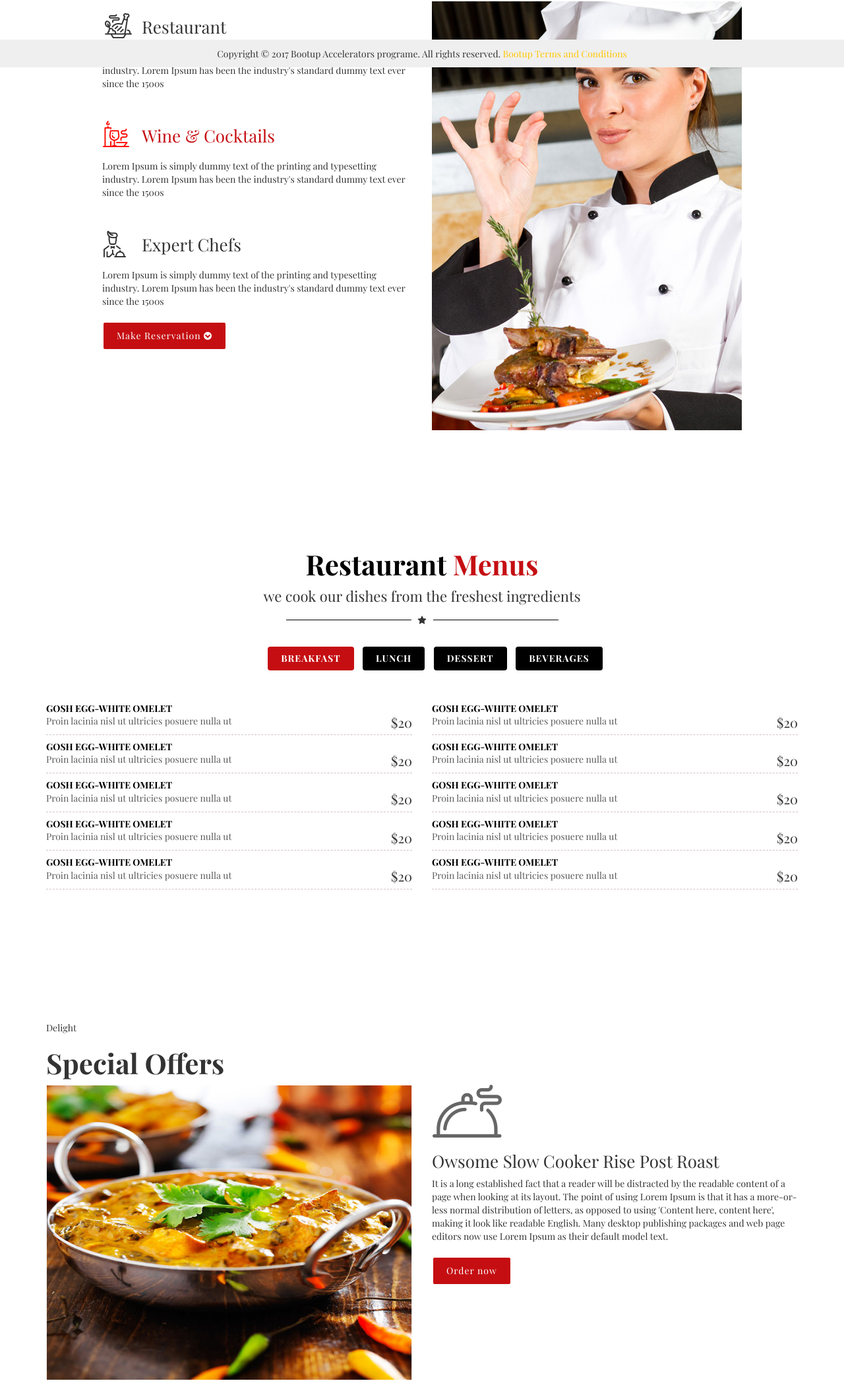
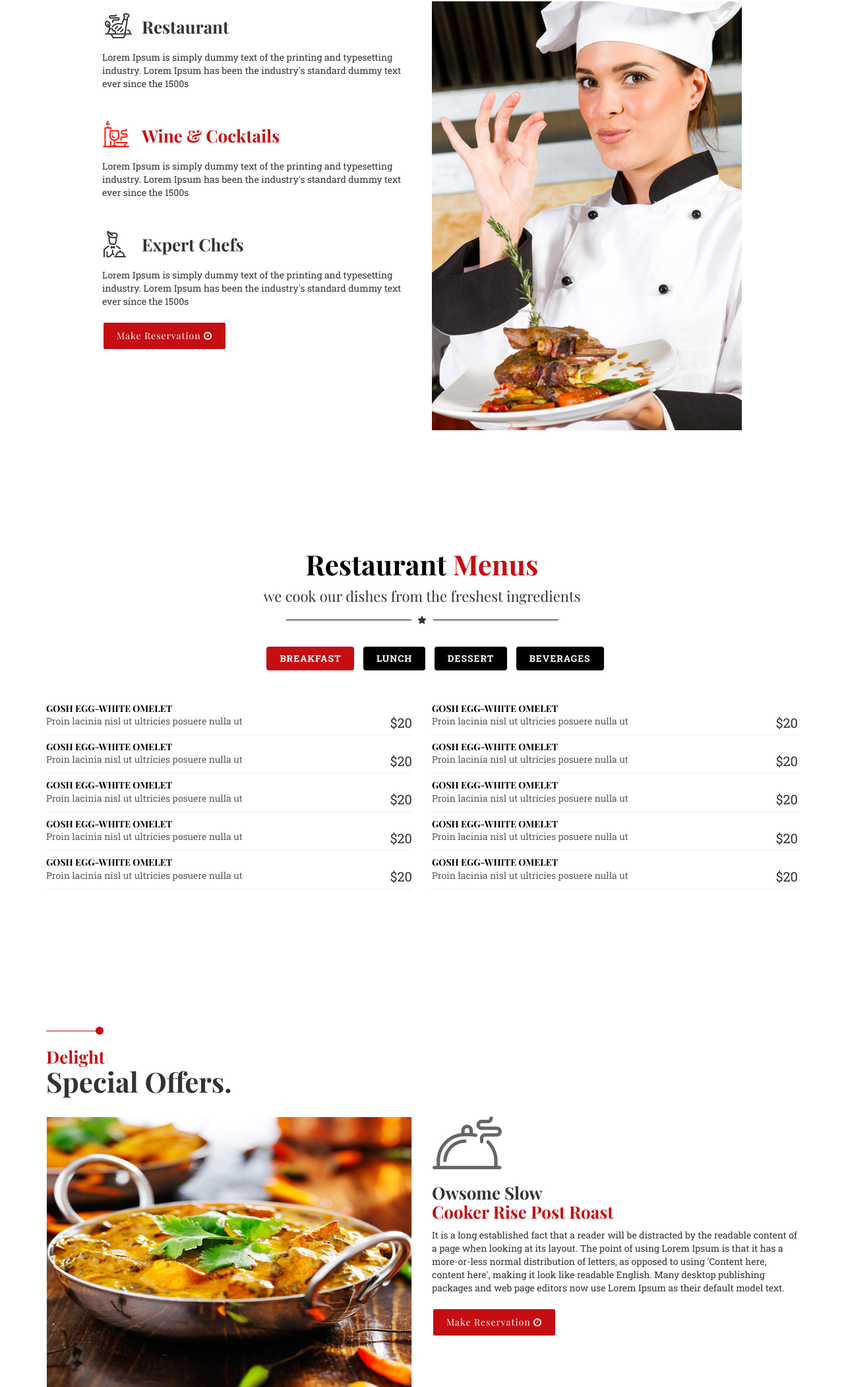
Before and after one commit to sanjukanwasi/spice, a plain HTML site: page index.html in a window 1280 px wide. Shown: the part 698-2800 px from the top of the page at 66% size. Drawn offline with nearby package versions, Linux system fonts and the light colour scheme; a web font is replaced by a local one.

Commit message:
bottom section

```diff
--- a/css/main.css
+++ b/css/main.css
@@ -2,7 +2,7 @@
  * MayBank v1
  */
 body {
-	 font-family: 'Playfair Display', serif;
+	 font-family:  "Roboto Slab", Arial, Tahoma, sans-serif;
      /*
 
 	 font-family: "Yanone Kaffeesatz", Arial, Tahoma, sans-serif;
@@ -14,10 +14,9 @@ body {
     */
   font-size:14px;
 }
-h3, h2, h4, .tabs li, .navbar-default .navbar-nav > li > a, strong, .sticky-signup p {
-}
+
 h2 { font-weight: 700; font-size:42px;}
-h1,h3, h2, h4, .tabs li, .navbar-default .navbar-nav > li > a, strong, .sticky-signup p,.btn,.entry-content p,.price, .section-4 {
+h1,h3, h2, h4, .tabs li, .navbar-default .navbar-nav > li > a, strong, .sticky-signup p,.btn,.entry-content p, .section-4 {
 font-family: 'Playfair Display', serif;
 }
 section h3, .btn { font-family: 'Playfair Display', serif;}
@@ -30,6 +29,7 @@ a:hover {
 }
 h3 {
   font-size: 26px;
+  font-weight:700;
 }
 h4 {
   font-size: 26px;
@@ -159,7 +159,7 @@ footer.copyright p {
 .entry-content h2 { color: #c50e12;}
 .entry-content h2 span { color: #000;}
 .entry-content p { font-size: 22px;}
-.section-2 .item { position: relative; border-bottom: 1px dashed #d2c2c3;}
+.section-2 .item { position: relative; border-bottom: 1px solid #efefef;}
 .section-2 .price { position: absolute; right: 0; top: 15px; font-size: 20px;}
 .section-2 .item h4 { font-size: 14px; color: #000; text-transform:uppercase; font-weight:700; margin-bottom:2px}
 .section-2 .item p { color:#5a5a5a}
@@ -167,11 +167,16 @@ footer.copyright p {
 .menu-tabs li { display:inline-block; list-style:none; margin:0 5px;}
 .menu-tabs li a { letter-spacing:1px; background:#000; border-radius:4px; padding:8px 20px; color:#fff; text-decoration:none !important; display:block; font-weight:700; text-transform:uppercase;}
 .menu-tabs li a:hover, .menu-tabs li.menu-active a{ background:#c50e12}
-.section-4 { background: url(../images/section-4.jpg) no-repeat 0 0; min-height: 200px; text-align: center; color: #fff;}
+
+.section-3 h2 span{ display:block; font-size:26px; color:#c50e12;}
+.section-4 { background: url(../images/section-4.jpg) no-repeat 0 0; min-height: 200px; text-align: center; color: #fff; background-size:cover; padding:50px 0;}
 .section-4 .container { max-width: 900px;}
-.section-4 p { font-style: italic; font-size: 20px;
-}
-
+.section-4 p {  font-size: 20px;
+}.author-meta { font-size:24px; color:#c50e12}
+.quote { font-size:42px;}
+.h-line { width:75px; height:1px; background:#c50e12;display:inline-block}
+.h-sep i { position:relative; top:4px; color:#c50e12;}
+h3 span { color:#c50e12;}
 .divider-line.line-left {
     right: 100%;
     margin-right: 10px;
--- a/index.html
+++ b/index.html
@@ -5,7 +5,7 @@
 <meta http-equiv="X-UA-Compatible" content="IE=edge">
 <meta name="viewport" content="width=device-width, initial-scale=1">
 <!-- The above 3 meta tags *must* come first in the head; any other head content must come *after* these tags -->
-<title>Accelerators</title>
+<title>Welcome: Spice of India</title>
 <!-- Bootstrap -->
 <!-- Place favicon.ico in the root directory -->
 <link href="https://fonts.googleapis.com/css?family=Abril+Fatface|Amarante|Poppins:100,100i,200,200i,300,400,400i,500,500i,600,600i,700,800|Stint+Ultra+Condensed|Prata|Roboto+Slab:300,400,700|Yeseva+One|Playfair+Display:400,400i,700,700i,900|Roboto:100,100i,300,400,400i,500,700" rel="stylesheet">
@@ -64,7 +64,7 @@
 </div>
 </div>
 <!-- Section 1 -->
-<section class="section section-1">
+<section id="about" class="section section-1">
     <div class="container">
         <div class="row">
             <div class="col-sm-6">
@@ -77,7 +77,7 @@
             <h3><span><img src="images/chef.png"></span>Expert Chefs</h3>
             <p>Lorem Ipsum is simply dummy text of the printing and typesetting industry. Lorem Ipsum has been the industry's standard dummy text ever since the 1500s</p>
 
-            <a class="btn" href="#menu">Make Reservation <i class="fa fa-chevron-circle-down" aria-hidden="true"></i></a>
+            <a class="btn" href="#menu">Make Reservation <i class="fa fa-clock-o" aria-hidden="true"></i></a>
             </div>
         <div class="col-sm-6">
             <img src="images/section-1.jpg" alt="">
@@ -86,7 +86,7 @@
     </div>
 </section>
 
-<section class="section section-2">
+<section id="menu" class="section section-2">
     <div class="section-overlay"></div>
 <div class="container">
     <div class="entry-content">
@@ -164,11 +164,12 @@
 </div>
 </section>
 
-<section class="section section-3">
+<section id="offer" class="section section-3">
 <div class="container">
 <div class="entry-title">
-<p>Delight</p>
-<h2>Special Offers</h2>
+<div class="h-sep"><span class="h-line"></span><i class="fa fa-circle" aria-hidden="true"></i></div>
+<h2><span>Delight</span>Special Offers.</h2>
+<br/>
 </div>
   <div class="row">
     <div class="col-sm-6">
@@ -178,10 +179,10 @@
       </div>
           <div class="col-sm-6">
             <img src="images/icon-offer.png" alt="">
-              <h3>Owsome Slow Cooker Rise Post Roast</h3>
+              <h3>Owsome Slow <br/><span>Cooker Rise Post Roast</span></h3>
               <p>It is a long established fact that a reader will be distracted by the readable content of a page when looking at its layout. The point of using Lorem Ipsum is that it has a more-or-less normal distribution of letters, as opposed to using 'Content here, content here', making it look like readable English. Many desktop publishing packages and web page editors now use Lorem Ipsum as their default model text.</p>
 
-              <a class="btn" href="#">Order now</a>
+              <a class="btn" href="#">Make Reservation <i class="fa fa-clock-o" aria-hidden="true"></i></a>
       </div>
 
     </div>
@@ -193,6 +194,7 @@
 <div class="list-item">
 <div class="item">
 <div class="t-image"></div>
+<div class="quote"><i class="fa fa-quote-left" aria-hidden="true"></i></div>
 <div class="t-description">
 <p>“We enjoy sharing the projects and posts we make just as much as we enjoy creating them. consectetur adipiscing elit, sed do eiusmod tempor incididunt Sit back & take a moment to browse through some of our recent completed work.”</p>
 <div class="author-meta">- Steven smith</div>
@@ -201,9 +203,9 @@
 </div>
 </div>
 </section>
-<footer class="copyright text-center navbar-fixed-bottom">
+<footer class="copyright text-center">
 	<div class="container">
-		<p>Copyright © 2017 Bootup Accelerators programe. All rights reserved. <a href="#" target="_blank">Bootup Terms and Conditions</a></p>
+		<p>Copyright © 2017 Spice of India. All rights reserved.</p>
 	</div>
 </footer>
 
```
